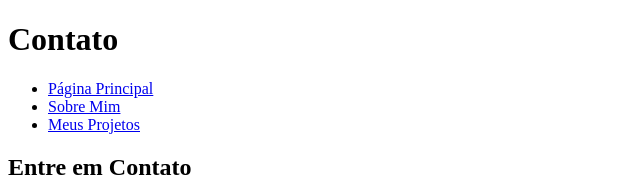
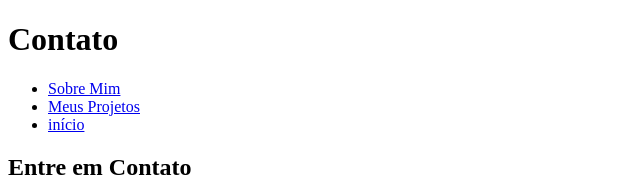
Before and after one commit to Ericramos123/projeto4-web1, a plain HTML site: page pages/contato.html in a window 1280 px wide. Shown: the top 183 px of the page, without its empty margins (0-640 px from the left). Drawn offline with Linux system fonts and the light colour scheme.

Commit message:
Update contato.html

```diff
--- a/pages/contato.html
+++ b/pages/contato.html
@@ -1,3 +1,4 @@
+
 <!DOCTYPE html>
 <html>
     <head>
@@ -6,9 +7,9 @@
     <header>
         <h1>Contato</h1>
         <ul>
-            <li><a href="http://127.0.0.1:5500/Principal/index.html">Página Principal</a></li>
-            <li><a href="sobre.html">Sobre Mim</a></li>
-            <li><a href="projetos.html">Meus Projetos</a></li>
+            <li><a href="http://127.0.0.1:5500/sobremim.html">Sobre Mim</a></li>
+            <li><a href="http://127.0.0.1:5500/meusprojetos.html">Meus Projetos</a></li>
+            <li><a href="http://127.0.0.1:5500/ex4.html">início</a></li>
         </ul>
     </header>
     <body>
```
